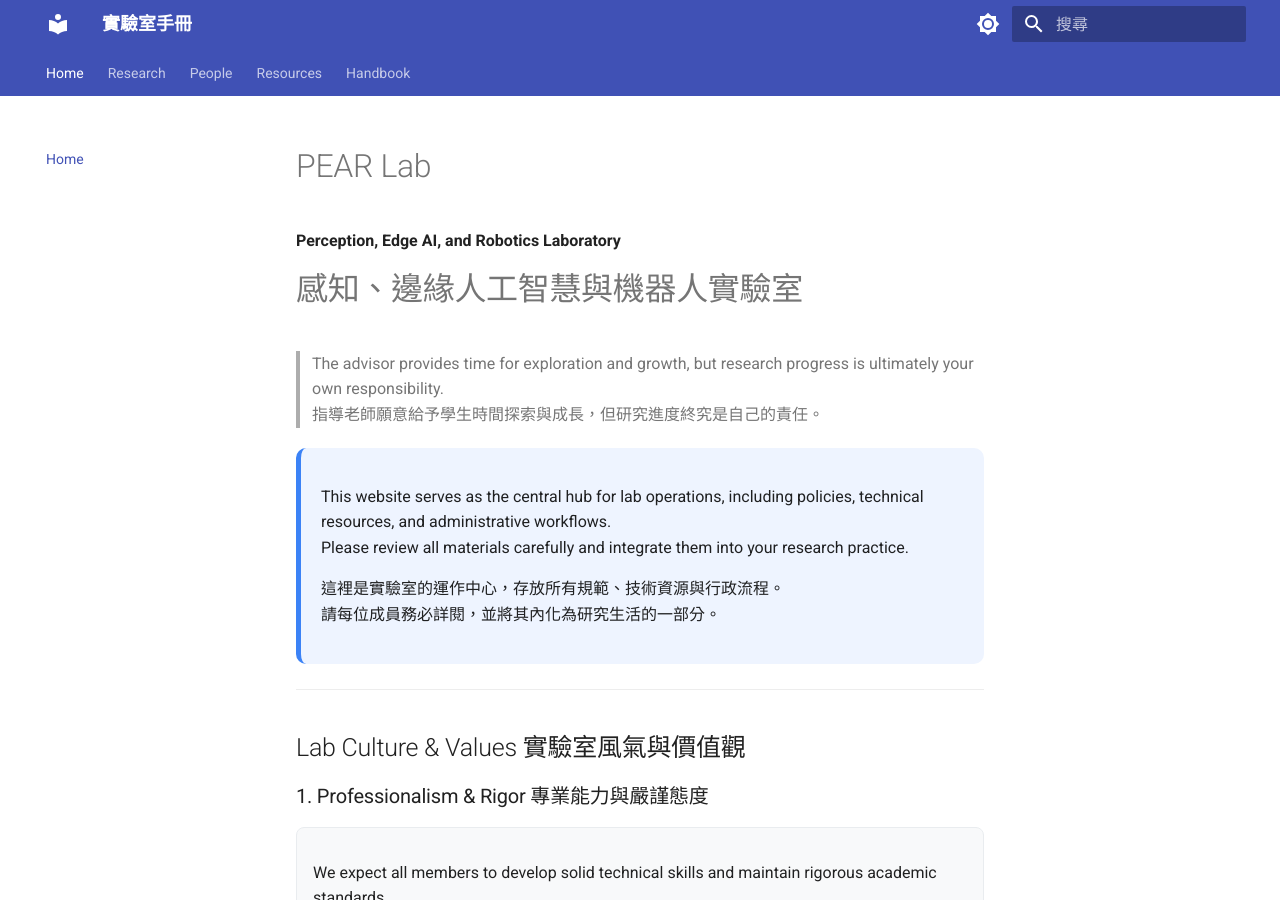
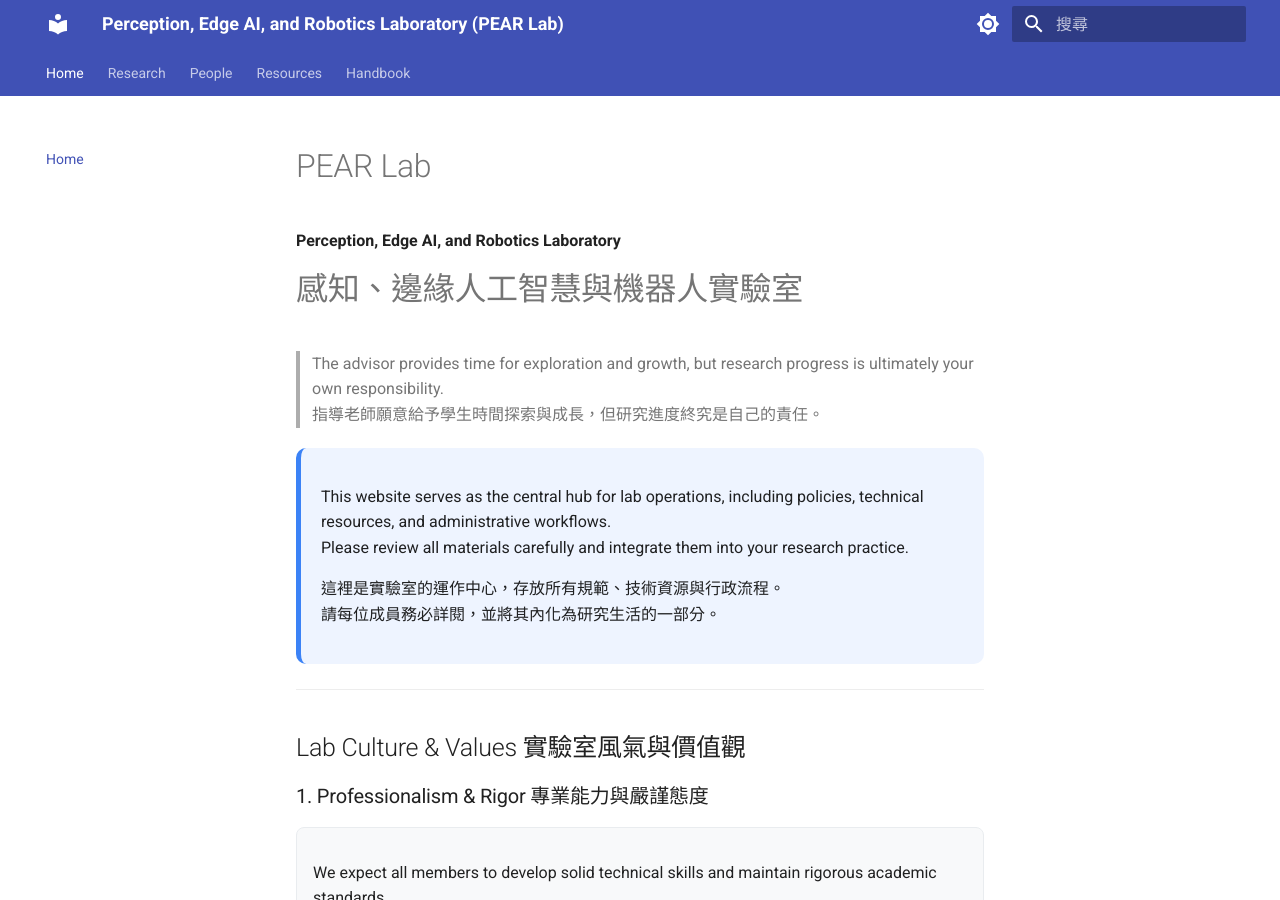
Before and after one commit to Ewz9/lab_handbook, an MkDocs documentation site: the page built from docs/index.md, in a window 1280 px wide and 900 px high. Built offline with MkDocs 1.6.1 and Material for MkDocs 9.7.7, drawn with Linux system fonts in a browser that asks for light colours.

Commit message:
Update mkdocs.yaml

```diff
--- a/mkdocs.yaml
+++ b/mkdocs.yaml
@@ -1,4 +1,4 @@
-site_name: 實驗室手冊
+site_name: Perception, Edge AI, and Robotics Laboratory (PEAR Lab)
 site_description: 實驗室管理規範與學術研究指南
 site_author: Shao-Kang (Greg) Huang
 
```
